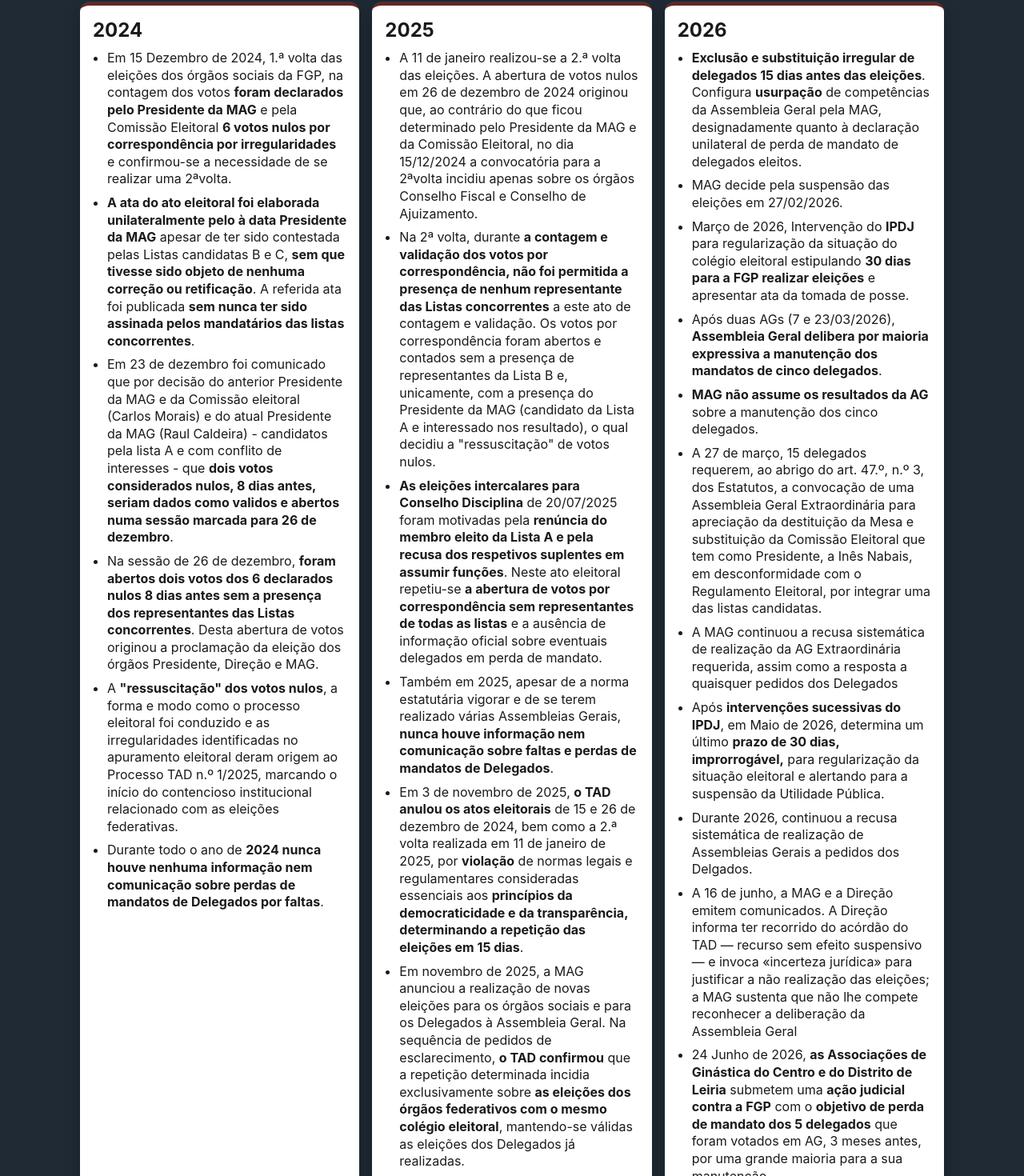
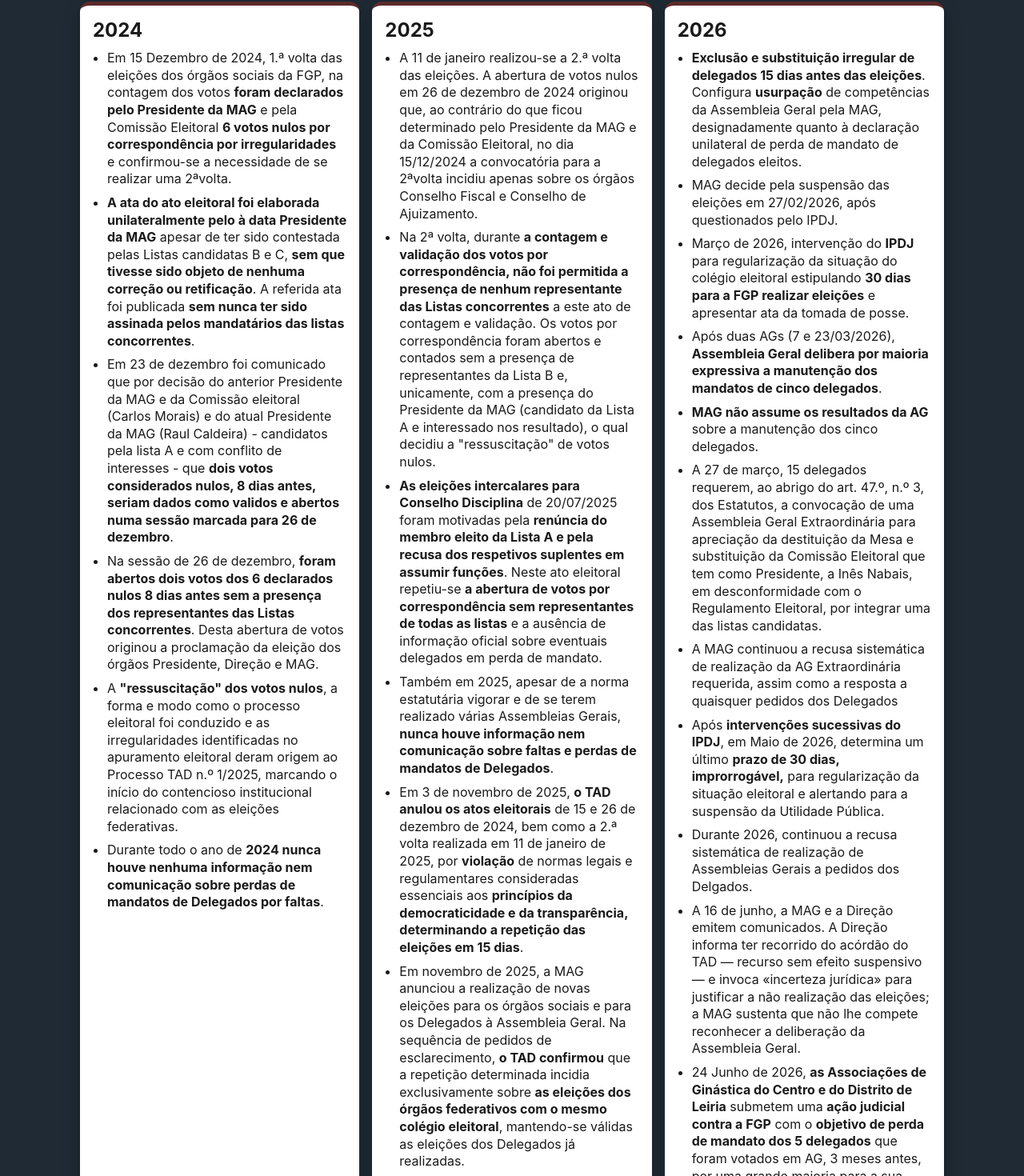
Before and after one commit to ginasticaPT/site, a React (Create React App) app: page /site/overview in a window 1280 px wide. Shown: the part 1324-2794 px from the top of the page at 80% size. Built offline with nearby package versions, Linux system fonts and the light colour scheme; the HTML template or start-up script is replaced by a standard one.

Commit message:
Update Overview.js

```diff
--- a/src/pages/Overview.js
+++ b/src/pages/Overview.js
@@ -120,15 +120,15 @@
           <h2>2026</h2>
           <ul>
             <li><strong>Exclusão e substituição irregular de delegados 15 dias antes das eleições</strong>. Configura <strong>usurpação</strong> de competências da Assembleia Geral pela MAG, designadamente quanto à declaração unilateral de perda de mandato de delegados eleitos.</li>
-            <li>MAG decide pela suspensão das eleições em 27/02/2026.</li>
-            <li>Março de 2026, Intervenção do <strong>IPDJ</strong> para regularização da situação do colégio eleitoral estipulando <strong>30 dias para a FGP realizar eleições</strong> e apresentar ata da tomada de posse.</li>
+            <li>MAG decide pela suspensão das eleições em 27/02/2026, após questionados pelo IPDJ.</li>
+            <li>Março de 2026, intervenção do <strong>IPDJ</strong> para regularização da situação do colégio eleitoral estipulando <strong>30 dias para a FGP realizar eleições</strong> e apresentar ata da tomada de posse.</li>
             <li>Após duas AGs (7 e 23/03/2026), <strong>Assembleia Geral delibera por maioria expressiva a manutenção dos mandatos de cinco delegados</strong>.</li>
             <li><strong>MAG não assume os resultados da AG</strong> sobre a manutenção dos cinco delegados.</li>
             <li>A 27 de março, 15 delegados requerem, ao abrigo do art. 47.º, n.º 3, dos Estatutos, a convocação de uma Assembleia Geral Extraordinária para apreciação da destituição da Mesa e substituição da Comissão Eleitoral que tem como Presidente, a Inês Nabais, em desconformidade com o Regulamento Eleitoral, por integrar uma das listas candidatas.</li>
             <li>A MAG continuou a recusa sistemática de realização da AG Extraordinária requerida, assim como a resposta a quaisquer pedidos dos Delegados</li>
             <li>Após <strong>intervenções sucessivas do IPDJ</strong>, em Maio de 2026, determina um último <strong>prazo de 30 dias, improrrogável,</strong> para regularização da situação eleitoral e alertando para a suspensão da Utilidade Pública.</li>
             <li>Durante 2026, continuou a recusa sistemática de realização de Assembleias Gerais a pedidos dos Delgados.</li>
-            <li>A 16 de junho, a MAG e a Direção emitem comunicados. A Direção informa ter recorrido do acórdão do TAD — recurso sem efeito suspensivo — e invoca «incerteza jurídica» para justificar a não realização das eleições; a MAG sustenta que não lhe compete reconhecer a deliberação da Assembleia Geral</li>
+            <li>A 16 de junho, a MAG e a Direção emitem comunicados. A Direção informa ter recorrido do acórdão do TAD — recurso sem efeito suspensivo — e invoca «incerteza jurídica» para justificar a não realização das eleições; a MAG sustenta que não lhe compete reconhecer a deliberação da Assembleia Geral.</li>
             <li>24 Junho de 2026, <strong>as Associações de Ginástica do Centro e do Distrito de Leiria</strong> submetem uma <strong>ação judicial contra a FGP</strong> com o <strong>objetivo de perda de mandato dos 5 delegados</strong> que foram votados em AG, 3 meses antes, por uma grande maioria para a sua manutenção.</li>
           </ul>
           <Link className="year-card-link" to="/timeline/2026">Mais detalhes 2026</Link>
```
